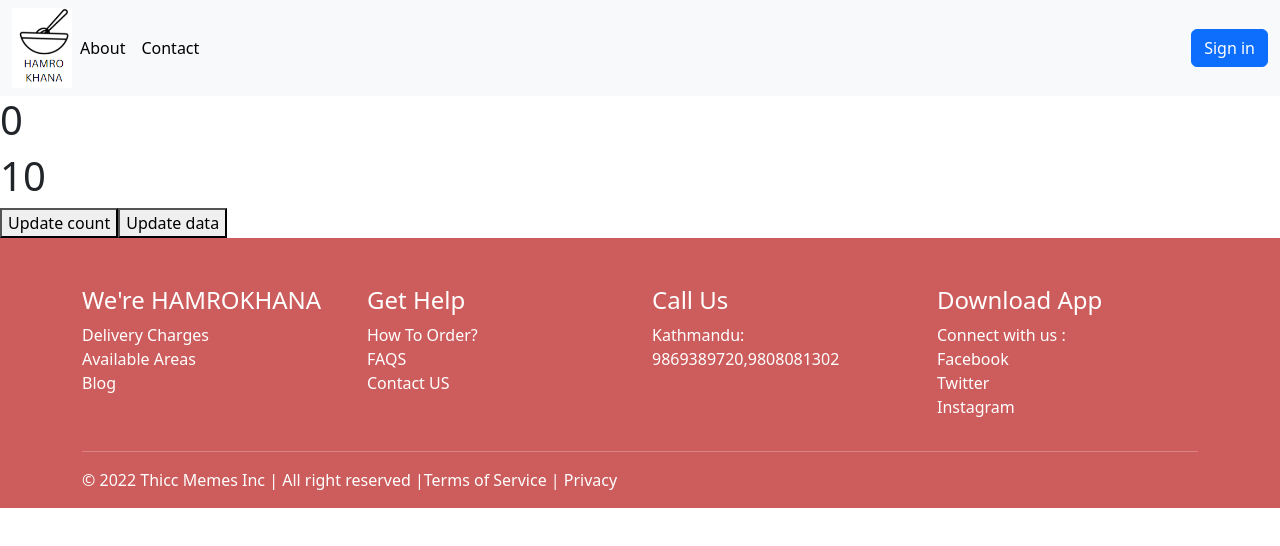
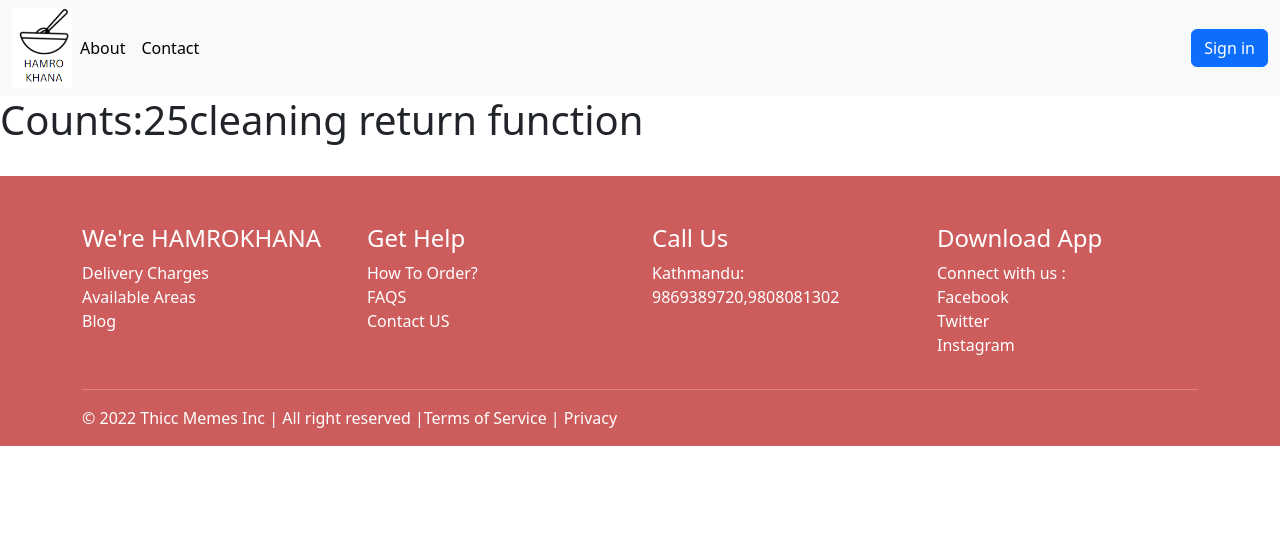
Before and after one commit to umang-shahi/Reacttutorial, a React (Create React App) app: page /register in a window 1280 px wide. Shown: the top 546 px of the page. Built offline with nearby package versions, Linux system fonts and the light colour scheme.

Commit message:
return function

```diff
--- a/src/components/Pages/User/Login.jsx
+++ b/src/components/Pages/User/Login.jsx
@@ -1,5 +1,5 @@
 
-import React,{ useEffect} from 'react';
+import React ,{ useEffect} from 'react';
 
 
 
--- a/src/components/Pages/User/Register.jsx
+++ b/src/components/Pages/User/Register.jsx
@@ -1,27 +1,34 @@
-import React,{useState} from 'react'
+import React,{useState} from 'react';
 import {useEffect} from 'react';
-import Login from './Login';
+
 
 
 const Register = () => {
-    const [count,setCount] = useState(0);
-    const [data,setData] = useState(10);
 
-    useEffect(()=>{
-      alert(`count number is:${count}`);
-    },[count,data]);
+  const [count,setCount] = useState(0);
 
-    useEffect(()=>{
-      alert(`count number is:${count}`);
-    },[count]);
+  useEffect(()=>{
+    console.log("use effect runs!");
+
+    const interval =setInterval(()=>{
+      setCount((prev) => prev + 5);
+    },1000);
+
+    return()=>{
+      clearInterval(interval);
+      console.log("cleaning the effect!");
+    }
+
+
+  },[])
+
 
   return (
     <>
-    <div>
-    <Login count={count} data={data}/>
-     <button onClick={()=>setCount(count+1)}> Update count</button>
-     <button onClick={()=>setData(data+1)}> Update data</button>
-    </div>
+      <div>
+        <h1>Counts:{count}cleaning return function</h1>
+      </div>
+      <br/>
 
     </>
   )}
```
